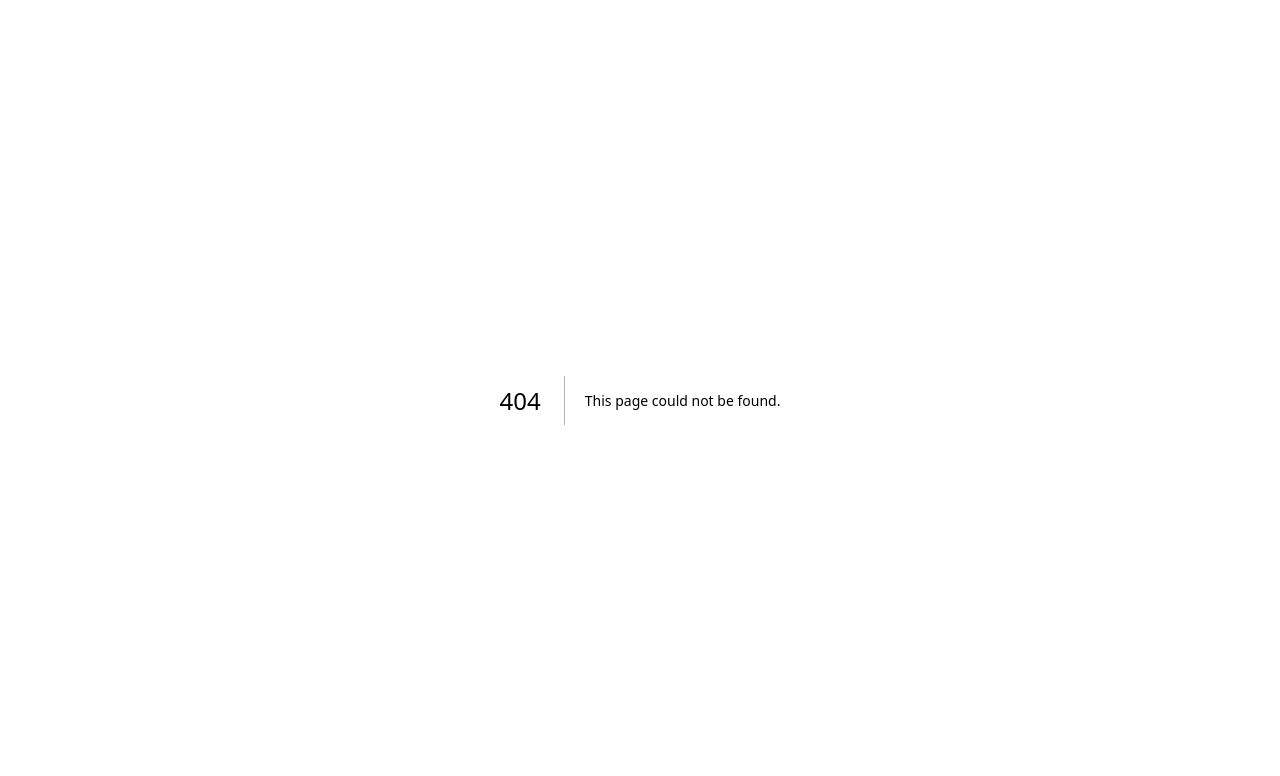
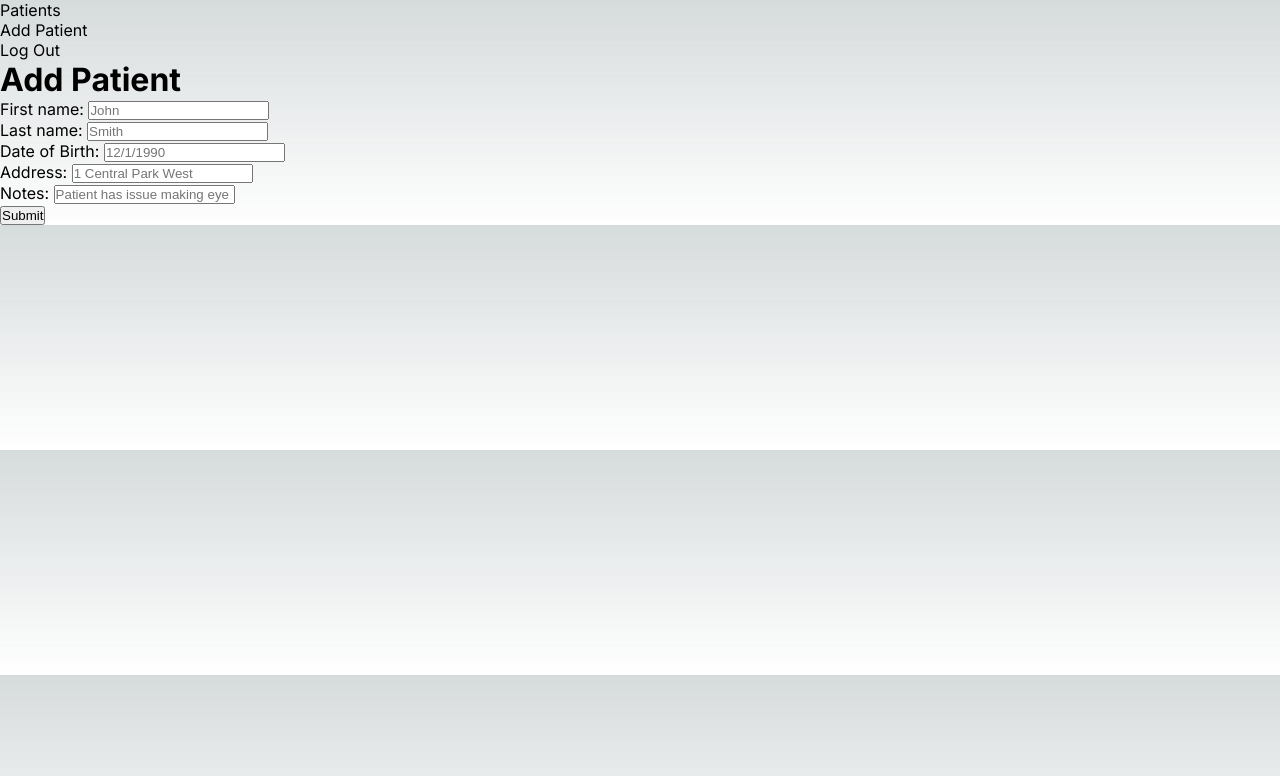
Before and after one commit to solomonii/finnihealth-takehome, a Next.js app: page /dashboard/addpatient in a window 1280 px wide. Before the commit this address had no page. Shown: the top 776 px of the page. Built offline with nearby package versions, Linux system fonts and the light colour scheme; no server answers.

Commit message:
functionality to add patient

```diff
--- /dev/null
+++ b/src/app/actions.js
@@ -0,0 +1,14 @@
+import { addPatient } from "@/lib/firebase/firestore";
+
+export async function handleAddPatient(data) {
+  await addPatient({
+    firstname: data.get("firstname"),
+    lastname: data.get("lastname"),
+    dob: data.get("dob"),
+    address: data.get("address"),
+    notes: data.get("notes"),
+
+    // hidden form field
+    provider: data.get("providerId"),
+  });
+}
--- /dev/null
+++ b/src/app/dashboard/addpatient/page.js
@@ -0,0 +1,10 @@
+import PatientForm from "@/components/PatientForm";
+
+export default function AddPatient() {
+  return (
+    <main>
+      <h1>Add Patient</h1>
+      <PatientForm />
+    </main>
+  );
+}
--- a/src/components/Navigation.js
+++ b/src/components/Navigation.js
@@ -15,9 +15,19 @@ export default function Navigation() {
 
   return (
     <main>
-      <a href="#" onClick={handleSignOut}>
-        Log Out
-      </a>
+      <ul>
+        <li>
+          <a href="/dashboard">Patients</a>
+        </li>
+        <li>
+          <a href="/dashboard/addpatient">Add Patient</a>
+        </li>
+        <li>
+          <a href="#" onClick={handleSignOut}>
+            Log Out
+          </a>
+        </li>
+      </ul>
     </main>
   );
 }
--- /dev/null
+++ b/src/components/PatientForm.js
@@ -0,0 +1,86 @@
+"use client";
+
+import { useState } from "react";
+import { handleAddPatient } from "@/app/actions";
+import getUser from "@/lib/getUser";
+import { useRouter } from "next/navigation";
+
+export default function PatientForm() {
+  const [firstname, setFirstname] = useState("");
+  const [lastname, setLastname] = useState("");
+  const [dob, setDob] = useState("");
+  const [address, setAddress] = useState("");
+  const [notes, setNotes] = useState("");
+
+  const userId = getUser()?.uid;
+  const router = useRouter();
+
+  return (
+    <form action={handleAddPatient} onSubmit={() => router.push("/dashboard")}>
+      <ul>
+        <li>
+        <label for="firstname">First name: </label>
+          <input
+            type="text"
+            name="firstname"
+            id="firstname"
+            placeholder="John"
+            value={firstname}
+            onChange={(e) => setFirstname(e.target.value)}
+          />
+        </li>
+        <li>
+        <label for="lastname">Last name: </label>
+          <input
+            type="text"
+            name="lastname"
+            id="lastname"
+            placeholder="Smith"
+            value={lastname}
+            onChange={(e) => setLastname(e.target.value)}
+          />
+        </li>
+        <li>
+          <label for="dob">Date of Birth: </label>
+          <input
+            type="text"
+            name="dob"
+            id="dob"
+            placeholder="12/1/1990"
+            value={dob}
+            onChange={(e) => setDob(e.target.value)}
+          />
+        </li>
+        <li>
+        <label for="address">Address: </label>
+          <input
+            type="text"
+            name="address"
+            id="address"
+            placeholder="1 Central Park West"
+            value={address}
+            onChange={(e) => setAddress(e.target.value)}
+          />
+        </li>
+        <li>
+        <label for="notes">Notes: </label>
+          <input
+            type="text"
+            name="notes"
+            id="notes"
+            placeholder="Patient has issue making eye contact..."
+            value={notes}
+            onChange={(e) => setNotes(e.target.value)}
+          />
+        </li>
+        <input type="hidden" name="providerId" value={userId} />
+      </ul>
+
+      <footer>
+        <button type="submit" value="Add Patient">
+          Submit
+        </button>
+      </footer>
+    </form>
+  );
+}
--- /dev/null
+++ b/src/lib/firebase/firestore.js
@@ -0,0 +1,10 @@
+import { addDoc, collection } from "firebase/firestore";
+import { db } from "./firebase";
+
+export async function addPatient(patientData) {
+  try {
+    await addDoc(collection(db, "patients"), patientData);
+  } catch (error) {
+    console.error("There was an error adding the patient", error);
+  }
+}
--- /dev/null
+++ b/src/lib/getUser.js
@@ -0,0 +1,28 @@
+import { useEffect, useState } from "react"
+import { useRouter } from "next/navigation"
+import { auth } from "./firebase/firebase"
+import { onAuthStateChanged } from "firebase/auth"
+
+export default function getUser() {
+    const [user, setUser] = useState()
+    const router = useRouter()
+
+    useEffect(() => {
+        const unsubscribe = onAuthStateChanged(auth, (authUser) => {
+            setUser(authUser)
+        })
+
+        return () => unsubscribe()
+    }, [])
+
+    useEffect(() => {
+        onAuthStateChanged(auth, (authUser) => {
+            if (user === undefined) return
+            if (user?.email !== authUser?.email) {
+                router.refresh()
+            }
+        })
+    }, [user])
+
+    return user
+}
```
Also changed, not shown: 1 other file (tests, documents, lock files or other folders).
